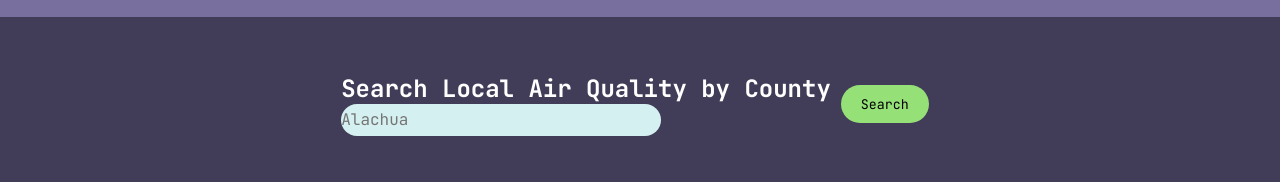
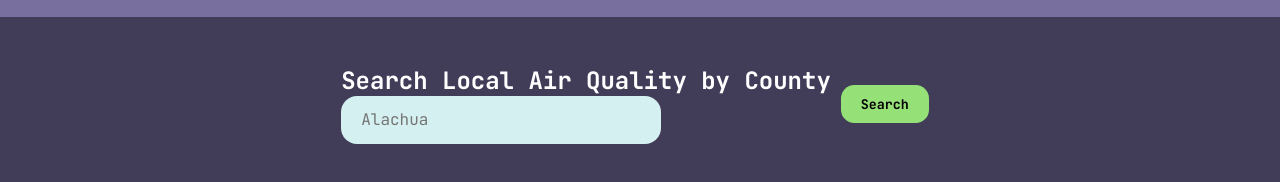
Before and after one commit to TheLeviEthan/DSA-Project-3a, a plain HTML site: page index.html in a window 1280 px wide. Shown: the part 76-258 px from the top of the page. Drawn offline with Linux system fonts and the light colour scheme.

Commit message:
Update to textboxes and button
All text boxes same (blue, rounded rectanlge with padding) and buttons now bolded

```diff
--- a/style.css
+++ b/style.css
@@ -69,18 +69,20 @@
 }
 
 /* TextBox */
-.searchInput{
+input[type="text"]{
     display: flex;
     justify-content: center;
     align-items: center;
+    height: 3em;
+    width: 20em;
+    font-size: 1em;
+    padding: 20px;
+    border-radius: 1em;
     border: none;
     background-color: #D5F0F0;
     color:#413C58;
-    border-radius: 50em;
-    height: 2em;
-    width: 20em;
-    font-size: 1em;
 }
+
 
 
 /* BUTTONS */
@@ -88,9 +90,10 @@
     padding: 10px 20px;
     margin: 10px;
     border: none;
-    border-radius: 50px;
+    border-radius: 1em;
     cursor: pointer;
     transition: 0.3s;
+    font-weight: bold;
 }
 
 .searchSection button{
```
